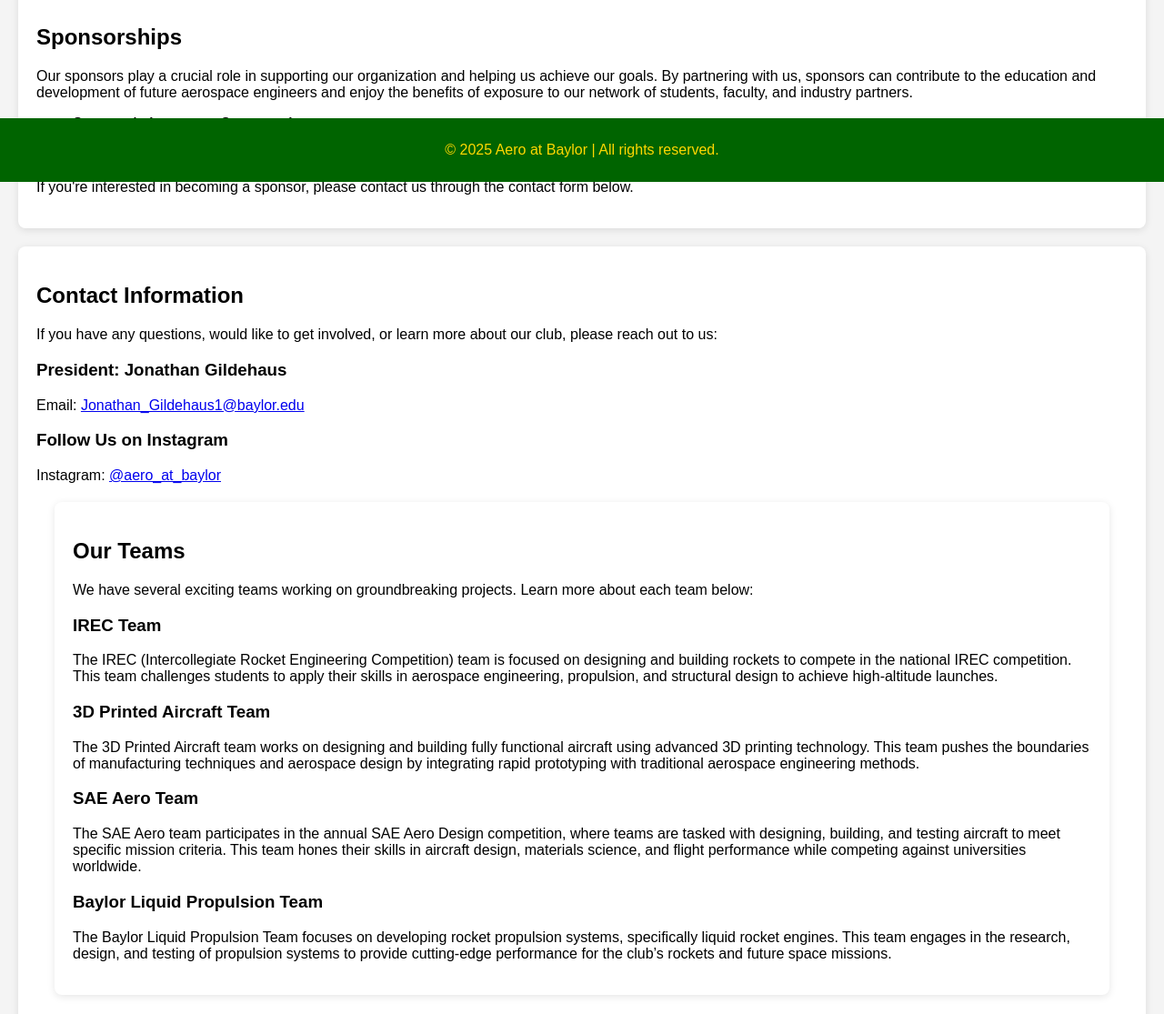
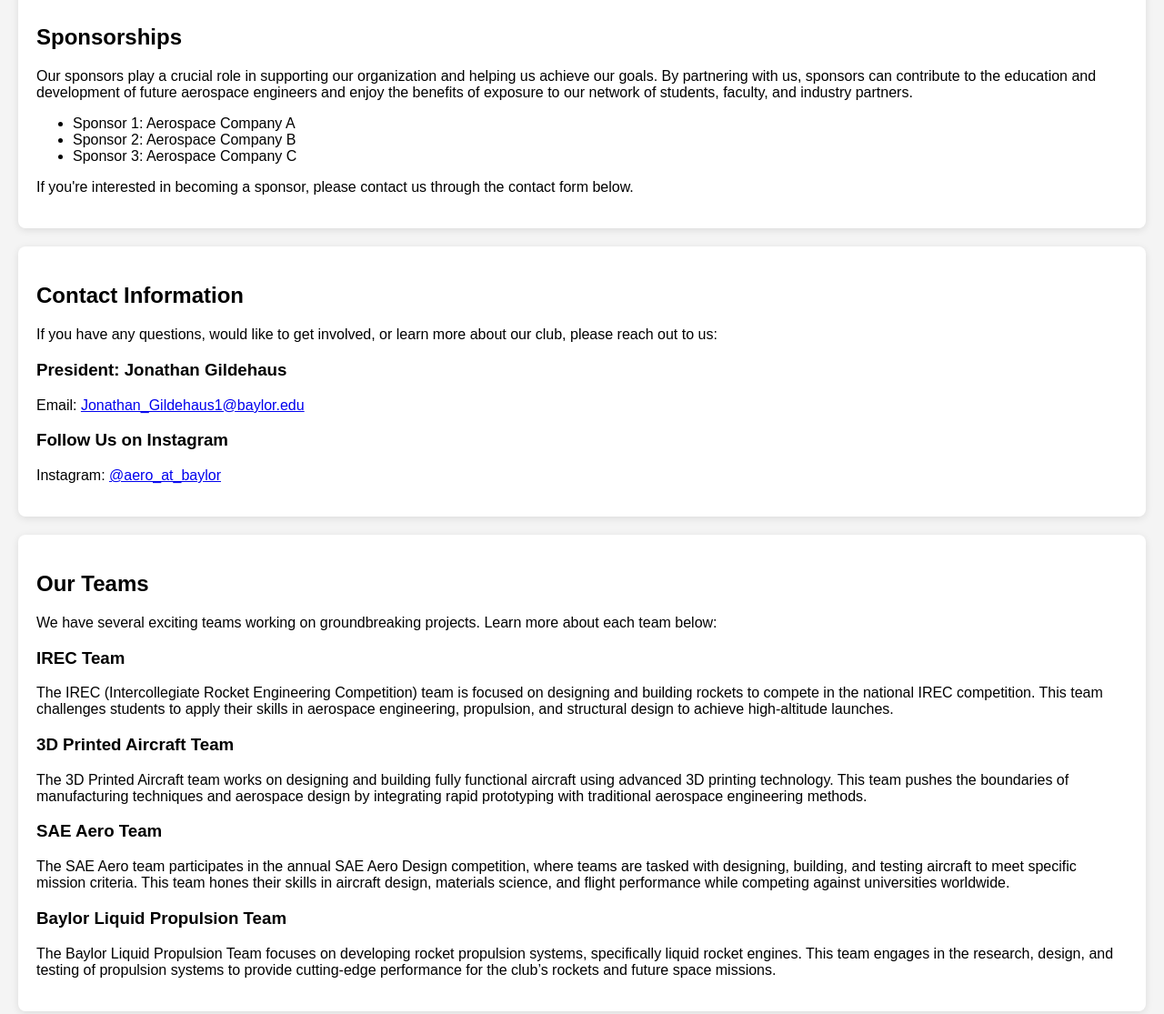
Before and after one commit to AeroAtBaylor/Homepage, a plain HTML site: page index.html in a window 1280 px wide. Shown: the part 600-1715 px from the top of the page at 91% size. Drawn offline with Linux system fonts and the light colour scheme.

Commit message:
Update index.html

```diff
--- a/index.html
+++ b/index.html
@@ -123,7 +123,8 @@
             </div>
         </div>
     </div>
-    <section id="Teams">
+</section>
+<section id="Teams">
     <div class="container">
         <h2>Our Teams</h2>
         <p>We have several exciting teams working on groundbreaking projects. Learn more about each team below:</p>
@@ -152,10 +153,5 @@
 
 </section>
 
-
-<footer>
-    <p>&copy; 2025 Aero at Baylor | All rights reserved.</p>
-</footer>
-
 </body>
 </html>
```
